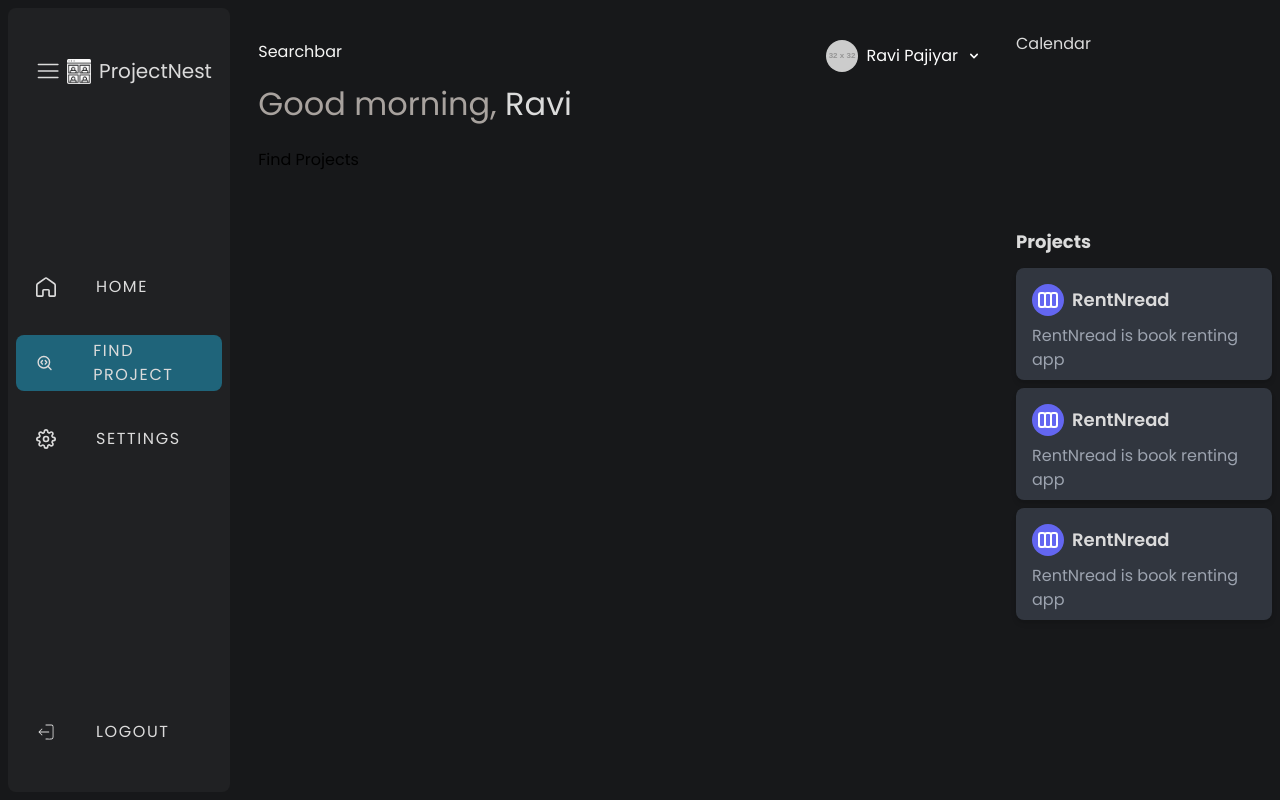
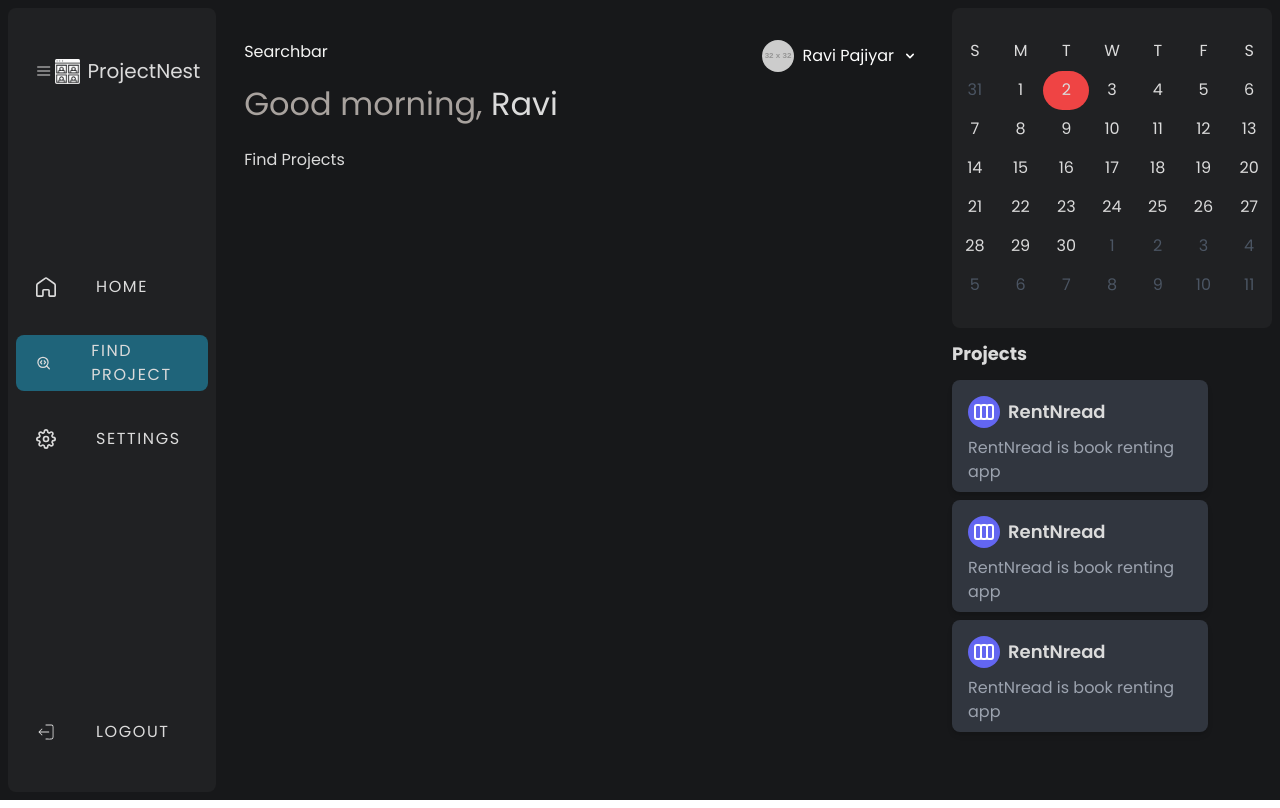
Before and after one commit to sushankhya-cpgn/ProjectNest2.0, a React (Vite) app in the folder Client_ProjectNest/: page /app/supervisor/findprojects in a window 1280 px wide. Built offline with nearby package versions, Linux system fonts and the light colour scheme.

Commit message:
some changes made in superveisor dashbaord new

```diff
--- a/Client_ProjectNest/src/components/supervisor/FindProjects.jsx
+++ b/Client_ProjectNest/src/components/supervisor/FindProjects.jsx
@@ -1,5 +1,5 @@
 import React from "react";
 
 export default function FindProjects() {
-  return <div>Find Projects</div>;
+  return <div className="text-text">Find Projects</div>;
 }
--- a/Client_ProjectNest/src/components/supervisor/Settings.jsx
+++ b/Client_ProjectNest/src/components/supervisor/Settings.jsx
@@ -1,5 +1,5 @@
 import React from "react";
 
 export default function Settings() {
-  return <div>settings</div>;
+  return <div className="text-text">settings</div>;
 }
--- a/Client_ProjectNest/src/pages/SupervisorDashboard.jsx
+++ b/Client_ProjectNest/src/pages/SupervisorDashboard.jsx
@@ -4,7 +4,7 @@ import ProjectsCard from "../components/supervisor/ProjectsCard";
 import { useUser } from "../contexts/userContext";
 import Menu from "../components/supervisor/Menu";
 import { Outlet } from "react-router-dom";
-import Calendar from "../components/supervisor/Calendar";
+import Calendar from "../components/Calendar";
 
 export default function SupervisorDashboard() {
   const { user, getUser } = useUser();
```
